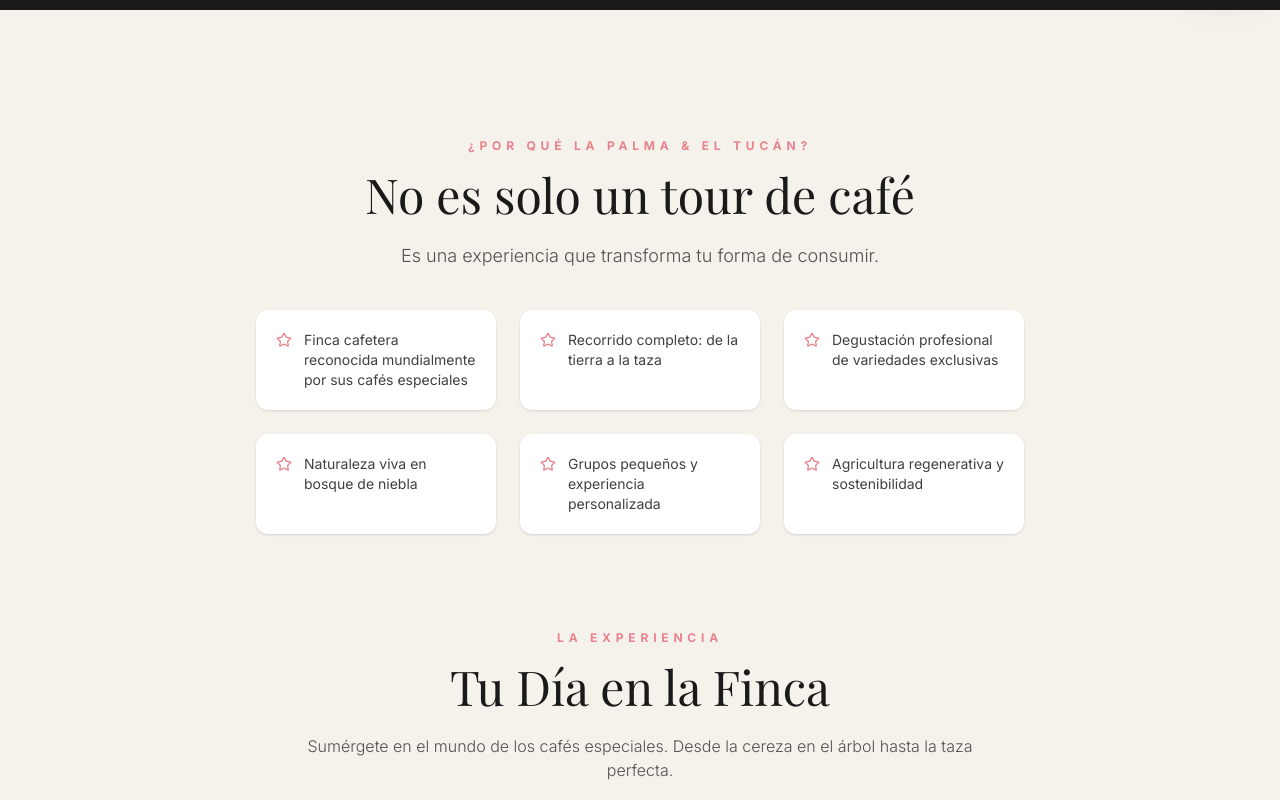
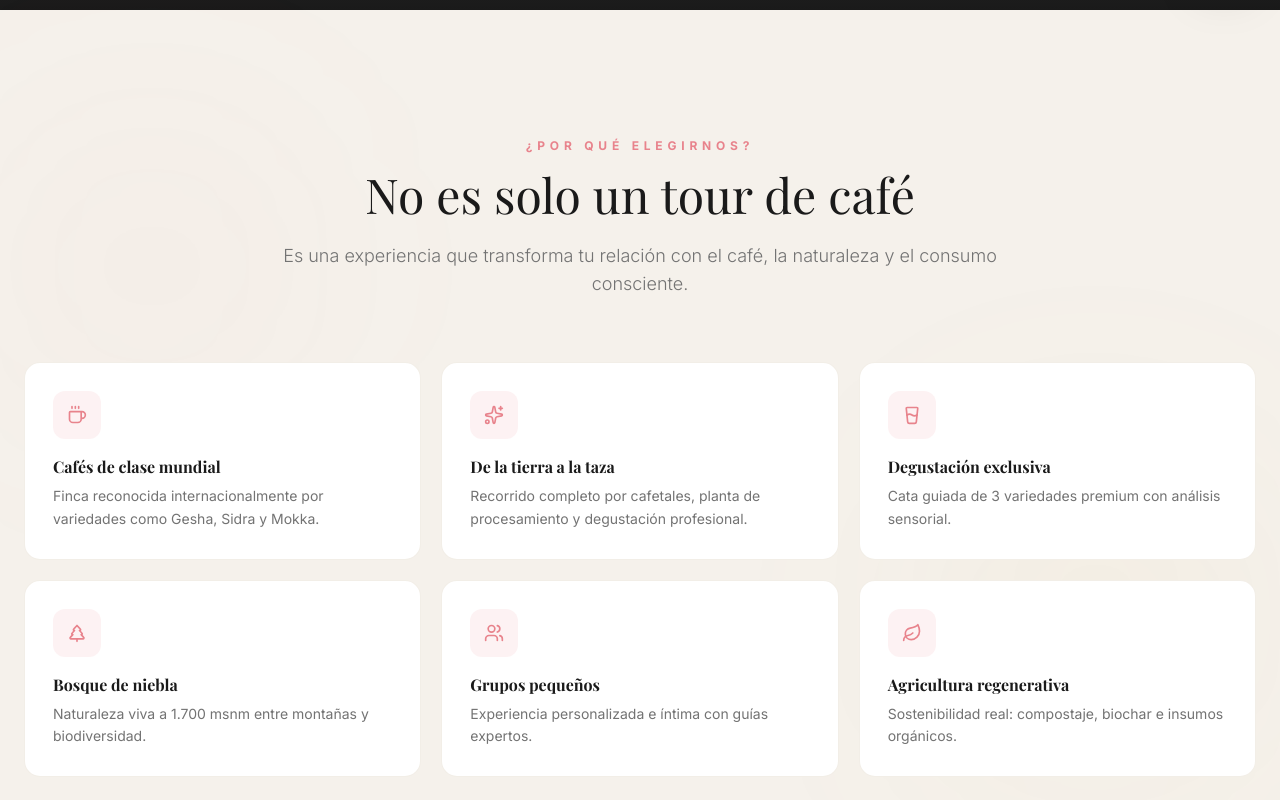
Before and after one commit to jbenavides-dotcom/hotel, a React (Vite) app: page / in a window 1280 px wide. Shown: the part 800-1600 px from the top of the page. Built offline with nearby package versions, Linux system fonts and the light colour scheme; grey boxes are pictures that could not be loaded; a web font is replaced by a local one.

Commit message:
feat: rediseñar sección ¿Por qué elegirnos? estilo premium
Cards con iconos, hover effects, blurs decorativos.
Consistente con diseño de landings matrimonio/empresariales.

Co-Authored-By: Claude Opus 4.6 <noreply@anthropic.com>

```diff
--- a/components/TourSection.tsx
+++ b/components/TourSection.tsx
@@ -1,7 +1,7 @@
 
 import React from 'react';
 import { TOUR_STEPS, BOOKING_URL, ASSETS, COFFEE_TOUR_INFO } from '../constants';
-import { Award, ChevronRight, Check, MessageCircle, Star } from 'lucide-react';
+import { Award, ChevronRight, Check, MessageCircle, Coffee, TreePine, Users, Sparkles, Leaf, GlassWater } from 'lucide-react';
 import { useScrollReveal } from '../hooks/useScrollReveal';
 
 const TourSection: React.FC = () => {
@@ -14,26 +14,39 @@ const TourSection: React.FC = () => {
     <section id="tour" className="py-16 sm:py-24 lg:py-32 bg-brand-light">
       <div className="max-w-7xl mx-auto px-4 sm:px-6">
 
-        {/* ¿POR QUÉ EL COFFEE TRAIL? */}
-        <div ref={whyReveal.ref} className={`text-center max-w-3xl mx-auto mb-16 sm:mb-20 lg:mb-24 ${whyReveal.isVisible ? 'scroll-visible' : 'scroll-hidden'}`}>
-          <h4 className="text-brand-pink text-xs uppercase tracking-[0.4em] font-bold mb-3 sm:mb-4">¿Por qué La Palma & El Tucán?</h4>
-          <h2 className="text-3xl sm:text-4xl md:text-5xl font-serif text-brand-dark mb-4 sm:mb-6">No es solo un tour de café</h2>
-          <p className="text-neutral-600 font-light text-base sm:text-lg mb-8 sm:mb-10">Es una experiencia que transforma tu forma de consumir.</p>
+        {/* ¿POR QUÉ LA PALMA & EL TUCÁN? */}
+        <div ref={whyReveal.ref} className={`relative mb-16 sm:mb-20 lg:mb-24 ${whyReveal.isVisible ? 'scroll-visible' : 'scroll-hidden'}`}>
+          <div className="absolute top-0 left-0 w-64 h-64 bg-brand-pink/5 blur-[120px] rounded-full"></div>
+          <div className="absolute bottom-0 right-0 w-80 h-80 bg-brand-gold/5 blur-[120px] rounded-full"></div>
 
-          <div className="grid grid-cols-1 sm:grid-cols-2 lg:grid-cols-3 gap-4 sm:gap-6 text-left">
-            {[
-              "Finca cafetera reconocida mundialmente por sus cafés especiales",
-              "Recorrido completo: de la tierra a la taza",
-              "Degustación profesional de variedades exclusivas",
-              "Naturaleza viva en bosque de niebla",
-              "Grupos pequeños y experiencia personalizada",
-              "Agricultura regenerativa y sostenibilidad"
-            ].map((item, idx) => (
-              <div key={idx} className="flex items-start gap-3 bg-white p-4 sm:p-5 rounded-xl shadow-sm">
-                <Star className="w-4 h-4 text-brand-pink mt-0.5 flex-shrink-0" />
-                <span className="text-neutral-700 text-sm">{item}</span>
-              </div>
-            ))}
+          <div className="relative z-10">
+            <div className="text-center max-w-3xl mx-auto mb-12 sm:mb-16">
+              <span className="text-brand-pink text-xs uppercase tracking-[0.4em] font-bold mb-3 sm:mb-4 block">¿Por qué elegirnos?</span>
+              <h2 className="text-3xl sm:text-4xl md:text-5xl font-serif text-brand-dark mb-4 sm:mb-6">No es solo un tour de café</h2>
+              <p className="text-neutral-500 font-light text-base sm:text-lg">Es una experiencia que transforma tu relación con el café, la naturaleza y el consumo consciente.</p>
+            </div>
+
+            <div className="grid grid-cols-1 sm:grid-cols-2 lg:grid-cols-3 gap-4 sm:gap-5">
+              {[
+                { icon: <Coffee className="w-5 h-5" />, title: "Cafés de clase mundial", text: "Finca reconocida internacionalmente por variedades como Gesha, Sidra y Mokka." },
+                { icon: <Sparkles className="w-5 h-5" />, title: "De la tierra a la taza", text: "Recorrido completo por cafetales, planta de procesamiento y degustación profesional." },
+                { icon: <GlassWater className="w-5 h-5" />, title: "Degustación exclusiva", text: "Cata guiada de 3 variedades premium con análisis sensorial." },
+                { icon: <TreePine className="w-5 h-5" />, title: "Bosque de niebla", text: "Naturaleza viva a 1.700 msnm entre montañas y biodiversidad." },
+                { icon: <Users className="w-5 h-5" />, title: "Grupos pequeños", text: "Experiencia personalizada e íntima con guías expertos." },
+                { icon: <Leaf className="w-5 h-5" />, title: "Agricultura regenerativa", text: "Sostenibilidad real: compostaje, biochar e insumos orgánicos." },
+              ].map((item, idx) => (
+                <div
+                  key={idx}
+                  className="group bg-white border border-brand-beige/30 p-6 sm:p-7 rounded-2xl hover:bg-brand-pink/5 hover:border-brand-pink/30 hover:shadow-lg transition-all duration-300"
+                >
+                  <div className="w-12 h-12 rounded-xl bg-brand-pink/10 flex items-center justify-center text-brand-pink mb-4 group-hover:bg-brand-pink group-hover:text-white transition-all duration-300">
+                    {item.icon}
+                  </div>
+                  <h3 className="text-brand-dark font-bold text-sm sm:text-base mb-1.5">{item.title}</h3>
+                  <p className="text-neutral-500 text-xs sm:text-sm leading-relaxed">{item.text}</p>
+                </div>
+              ))}
+            </div>
           </div>
         </div>
 
```
